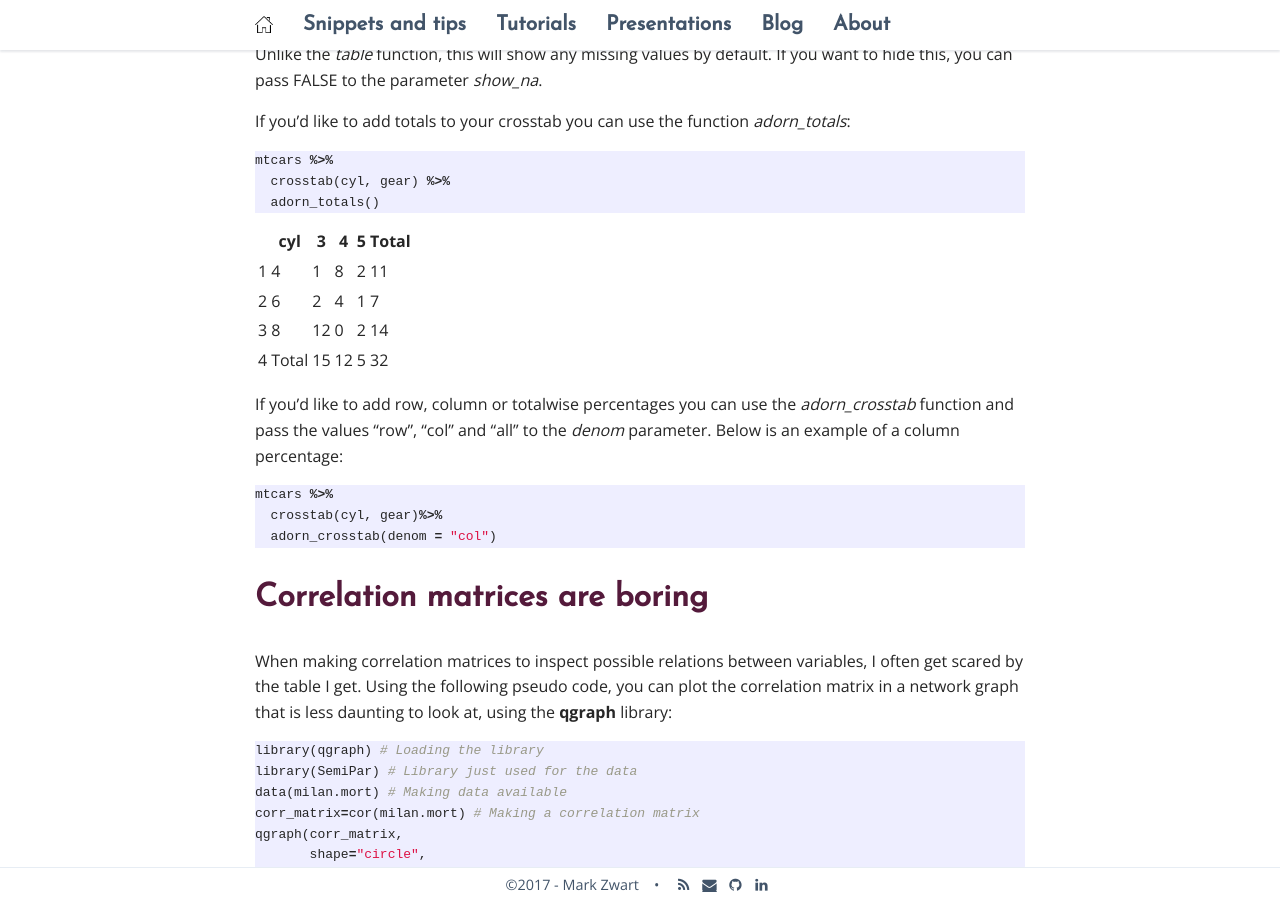
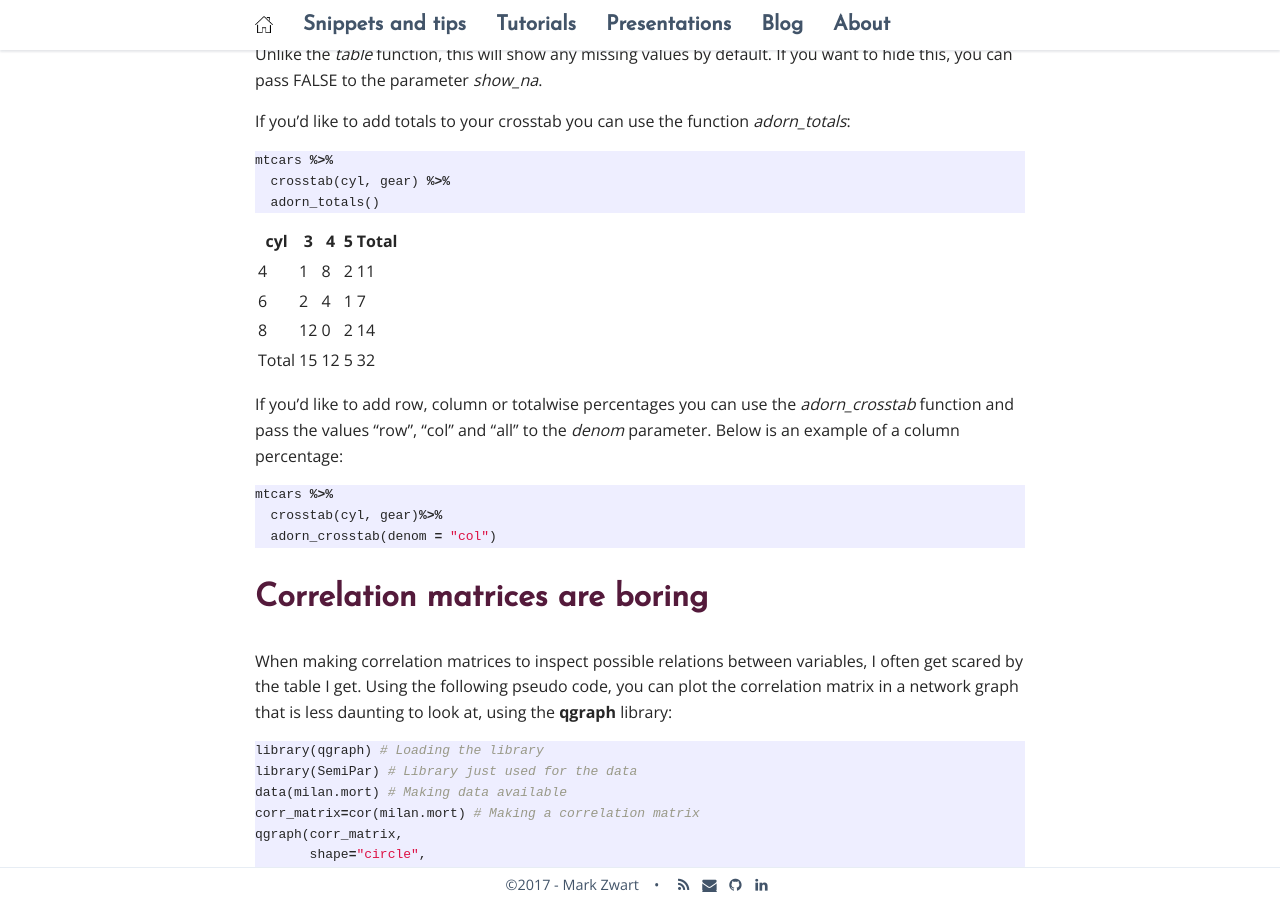
Before and after one commit to mark-me/mark-me.github.io, a Jekyll site: the page built from _pages/snippets-and-tips/data-inspection/data-inspection.md, in a window 1280 px wide and 900 px high, scrolled down 540 px. Built offline with Jekyll 4.4.1, drawn with Linux system fonts in a browser that asks for light colours; nearby versions of some CDN libraries; comment, search, counter and statistics services are not loaded.

Commit message:
Update data-inspection.md

````diff
--- a/_pages/snippets-and-tips/data-inspection/data-inspection.md
+++ b/_pages/snippets-and-tips/data-inspection/data-inspection.md
@@ -26,12 +26,12 @@ mtcars %>%
   adorn_totals()
 ```
 
-| |cyl|3|4|5|Total|
-|---|---|---|---|---|
-|1|4|1|8|2|11|
-|2|6|2|4|1|7|
-|3|8|12|0|2|14|
-|4|Total|15|12|5|32|
+|cyl|3|4|5|Total|
+|---|---|---|---|
+|    4| 1| 8|2|11|
+|    6| 2| 4|1| 7|
+|    8|12| 0|2|14|
+|Total|15|12|5|32|
 
 If you'd like to add row, column or totalwise percentages you can use the _adorn_crosstab_ function and pass the values "row", "col" and "all" to the _denom_ parameter. Below is an example of a column percentage:
 ```r
````
